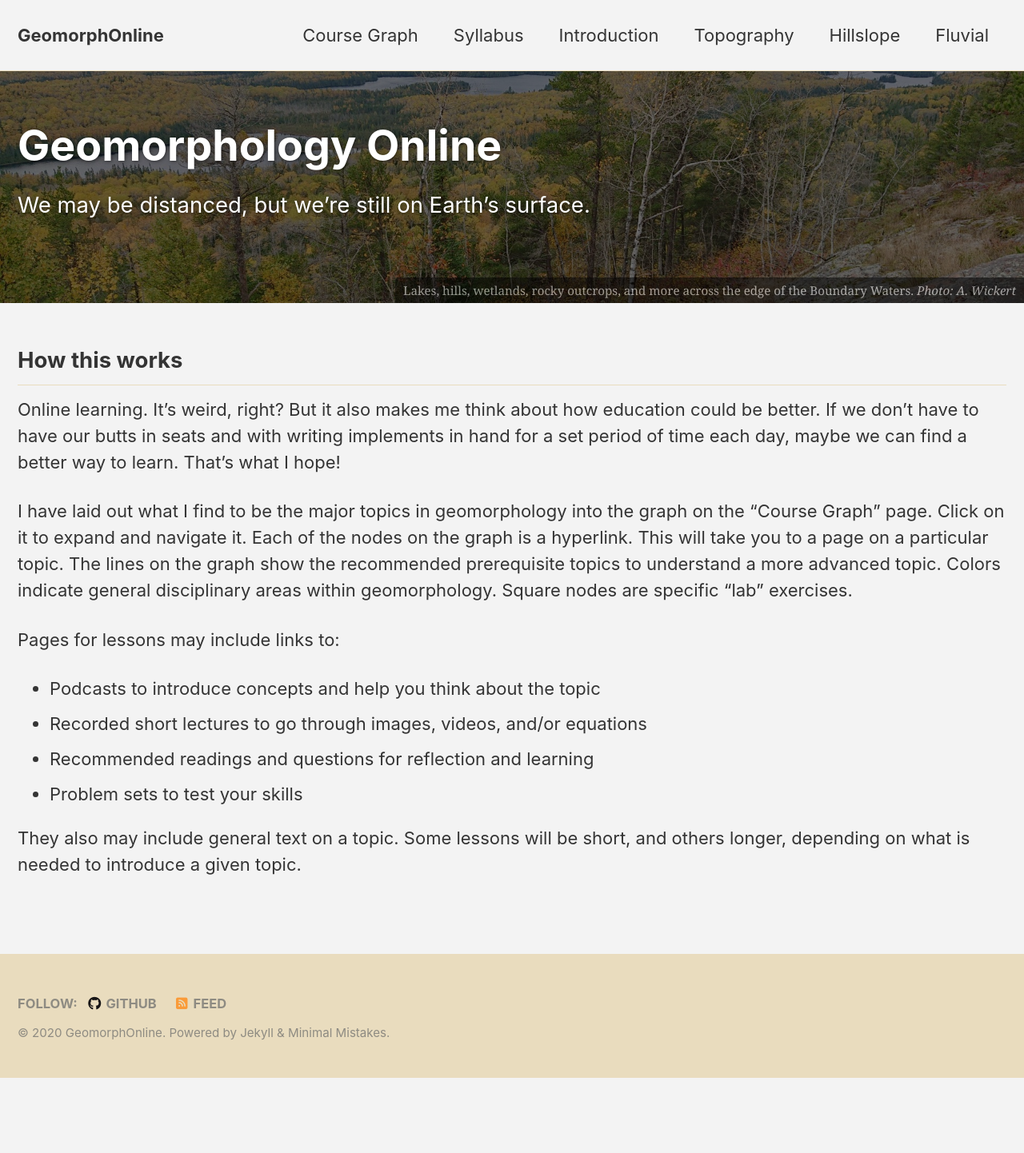
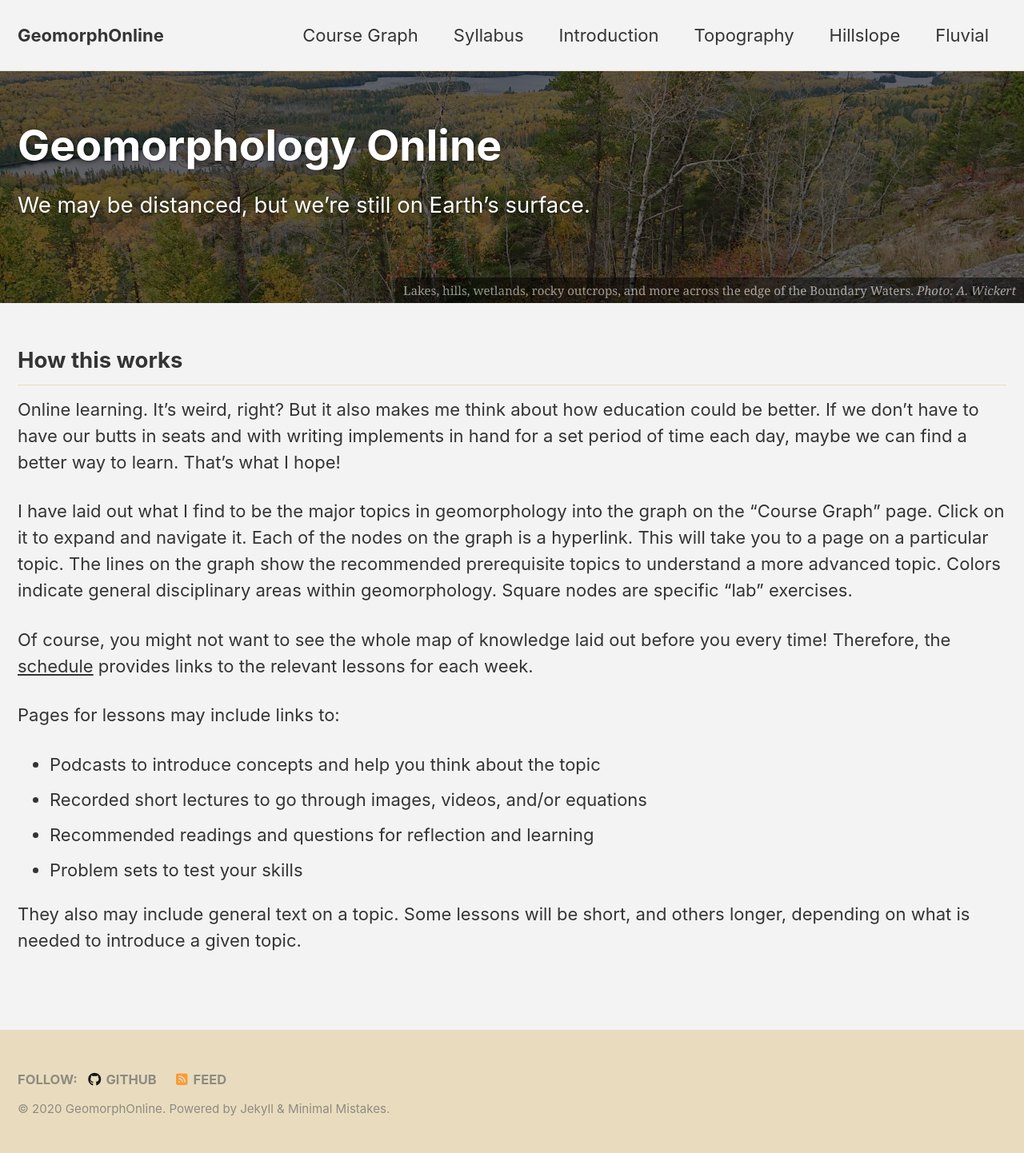
Before and after one commit to GeomorphOnline/GeomorphOnline.github.io, a Jekyll site: the page built from _pages/index.md, in a window 1280 px wide. Shown: the whole page at 80% size. Built offline with Jekyll 4.4.1, drawn with Linux system fonts in a browser that asks for light colours; cached includes are drawn as plain includes; nearby versions of some CDN libraries; before the commit the page ends 1348 px from its top, so only the background shows below that.

Commit message:
Link to schedule

```diff
--- a/_pages/index.md
+++ b/_pages/index.md
@@ -21,6 +21,8 @@ Online learning. It's weird, right? But it also makes me think about how educati
 
 I have laid out what I find to be the major topics in geomorphology into the graph on the "Course Graph" page. Click on it to expand and navigate it. Each of the nodes on the graph is a hyperlink. This will take you to a page on a particular topic. The lines on the graph show the recommended prerequisite topics to understand a more advanced topic. Colors indicate general disciplinary areas within geomorphology. Square nodes are specific "lab" exercises.
 
+Of course, you might not want to see the whole map of knowledge laid out before you every time! Therefore, the [schedule](/schedule/) provides links to the relevant lessons for each week.
+
 Pages for lessons may include links to:
 * Podcasts to introduce concepts and help you think about the topic
 * Recorded short lectures to go through images, videos, and/or equations
```
